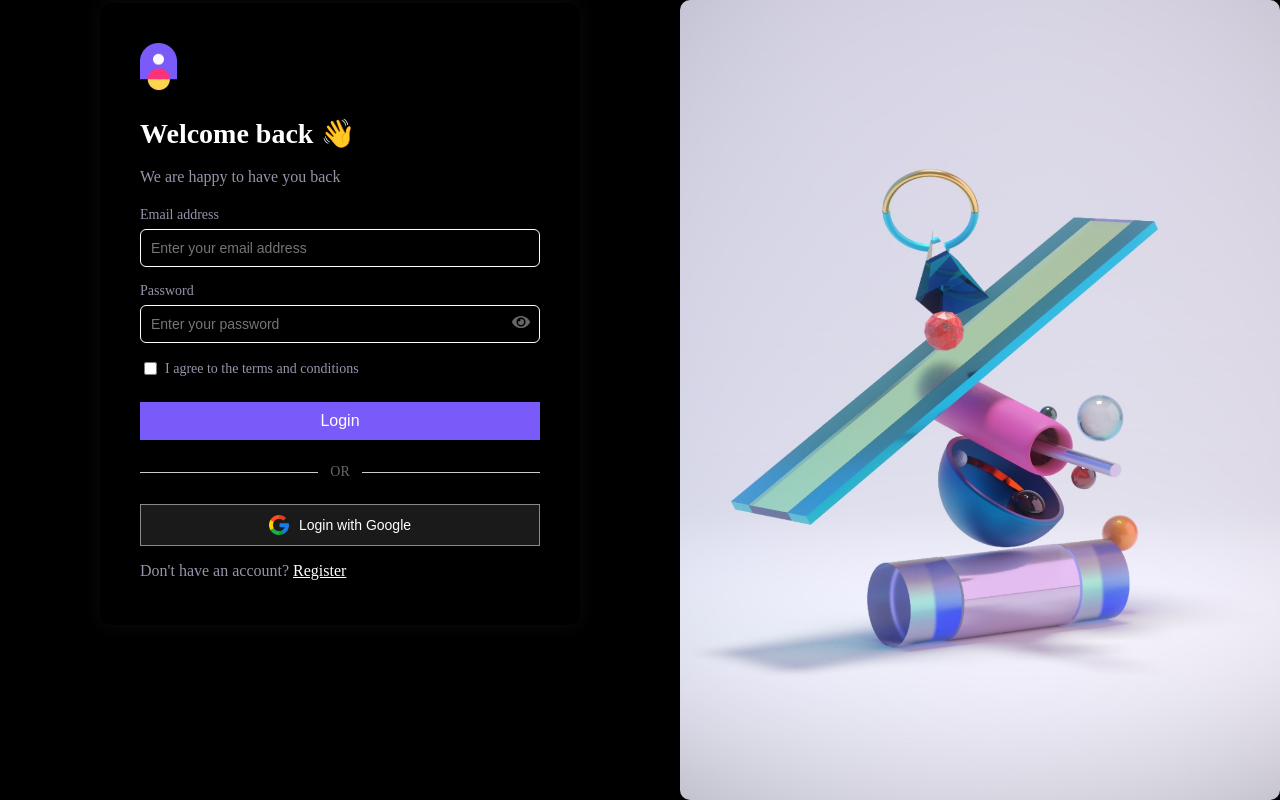
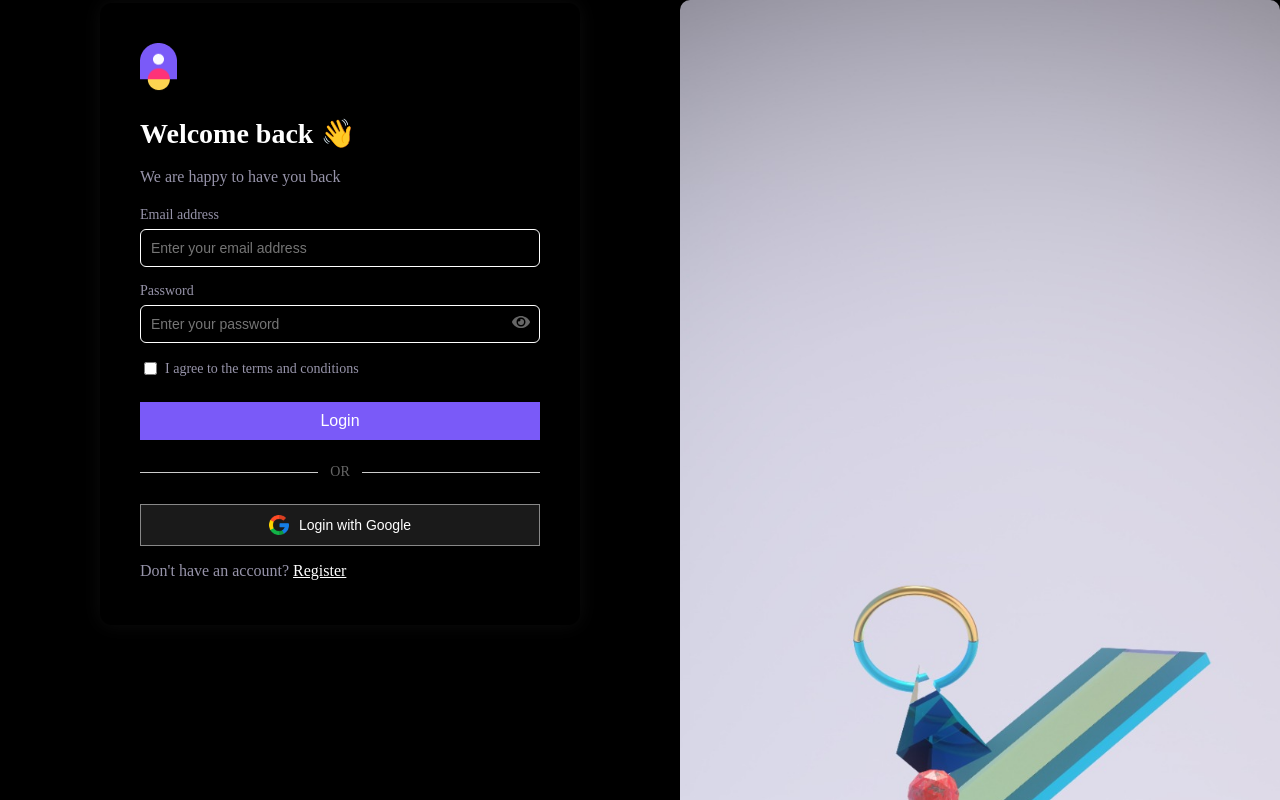
Before and after one commit to giftykerenhappuch/task2, a React (Create React App) app: page /login in a window 1280 px wide. Built offline with nearby package versions, Linux system fonts and the light colour scheme.

Commit message:
responsive

```diff
--- a/src/login.css
+++ b/src/login.css
@@ -1,7 +1,7 @@
 .login-container {
   display: flex;
   width: 100%;
-  height: 100vh;
+  height: 200vh;
   font-family: 'Poppins';
   background-color: black;
 }
```
